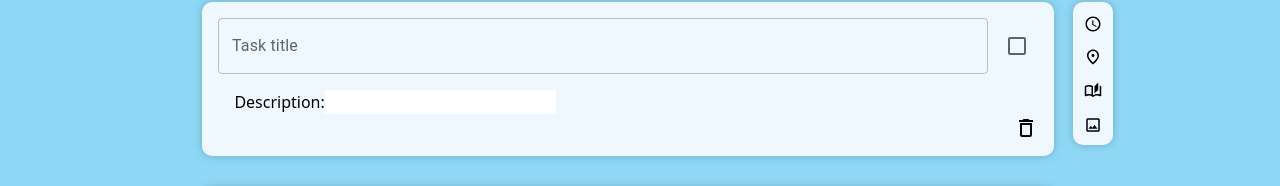
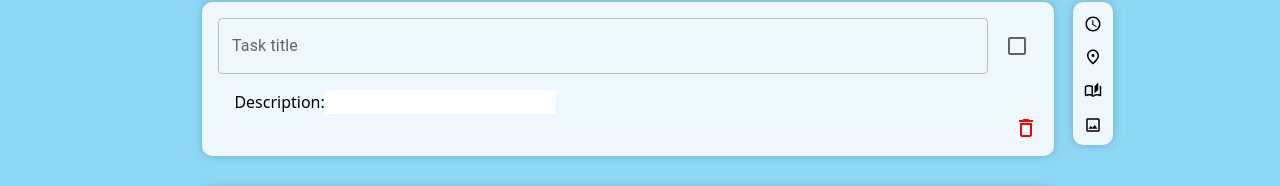
Before and after one commit to boey-kwan/gemini, a React (Vite) app in the folder client/: page /today in a window 1280 px wide. In both pictures the pointer is over the button 1026 px from the left and 343 px from the top of the page. Shown: the part 217-403 px from the top of the page. Built offline with nearby package versions, Linux system fonts and the light colour scheme.

Commit message:
Edit colors

```diff
--- a/client/src/App.css
+++ b/client/src/App.css
@@ -269,8 +269,12 @@ input {
   position:fixed;
   top:50%;
   color: white;
-  background-color: var(--dark-blue);
+  /* background-color: var(--dark-blue); */
   border-radius: 50%;
   padding: 0.5em;
   font-family: italic;
 }
+
+.trashcan:hover {
+  color: red;
+}
--- a/client/src/components/Sidebar.jsx
+++ b/client/src/components/Sidebar.jsx
@@ -25,10 +25,13 @@ export default function Sidebar(props) {
               <button
 
                 onClick={() => props.onClickSidebarIcon(icon.id)}
+
                 style={{
                   color: props.showFields[icon.id] ? 'var(--primary-blue)' : 'black',
                 }}>
+
                 {icon.icon}
+
               </button>
             )
           })
--- a/client/src/components/Task.jsx
+++ b/client/src/components/Task.jsx
@@ -104,7 +104,7 @@ export default function Task(props) {
                     }
                 </form>
 
-                <button onClick={() => props.deleteTask(props.id)} style={{position: 'relative', float: 'right'}}>
+                <button className='trashcan' onClick={() => props.deleteTask(props.id)} style={{position: 'relative', float: 'right'}}>
                     <DeleteOutlinedIcon/>
                 </button>
 
```
